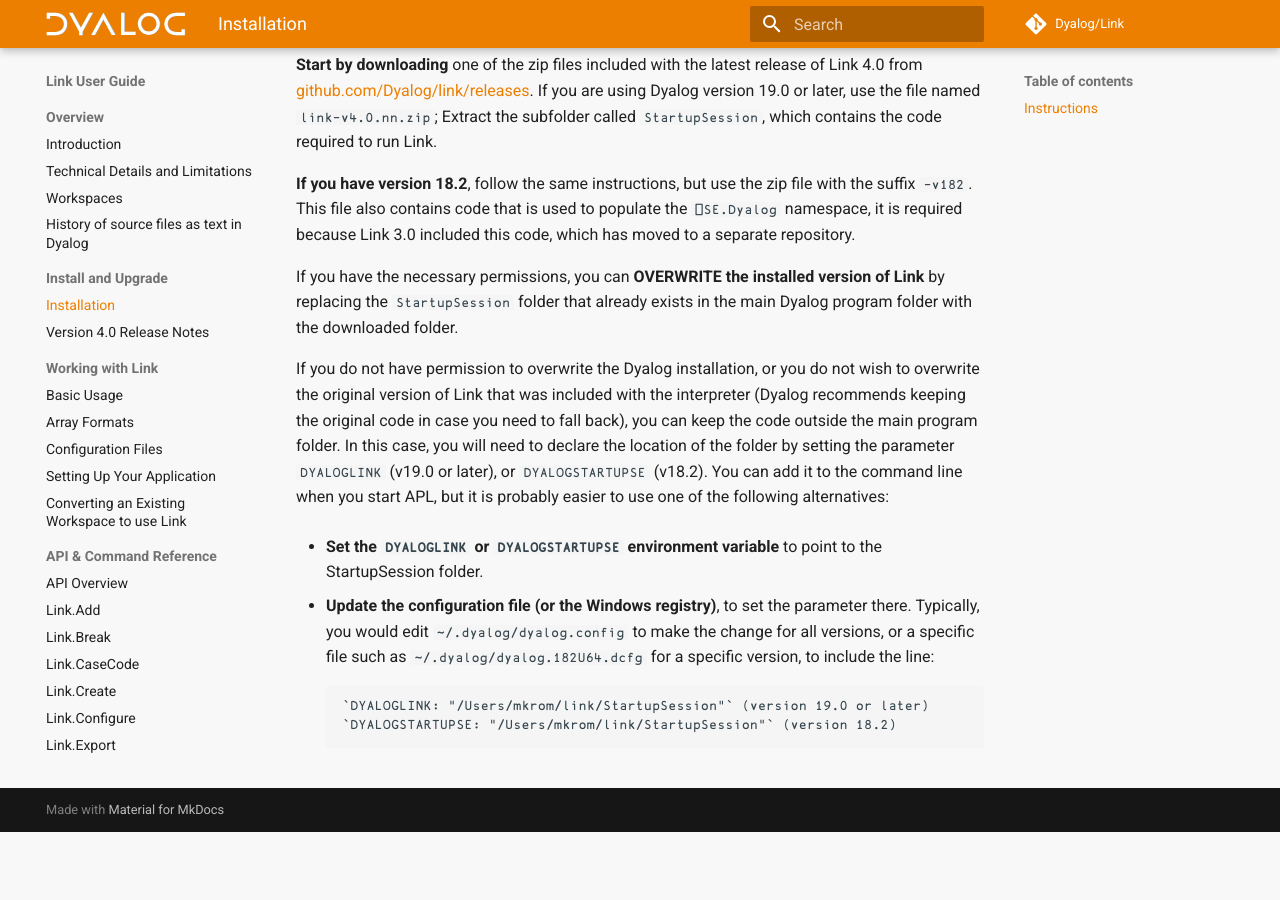
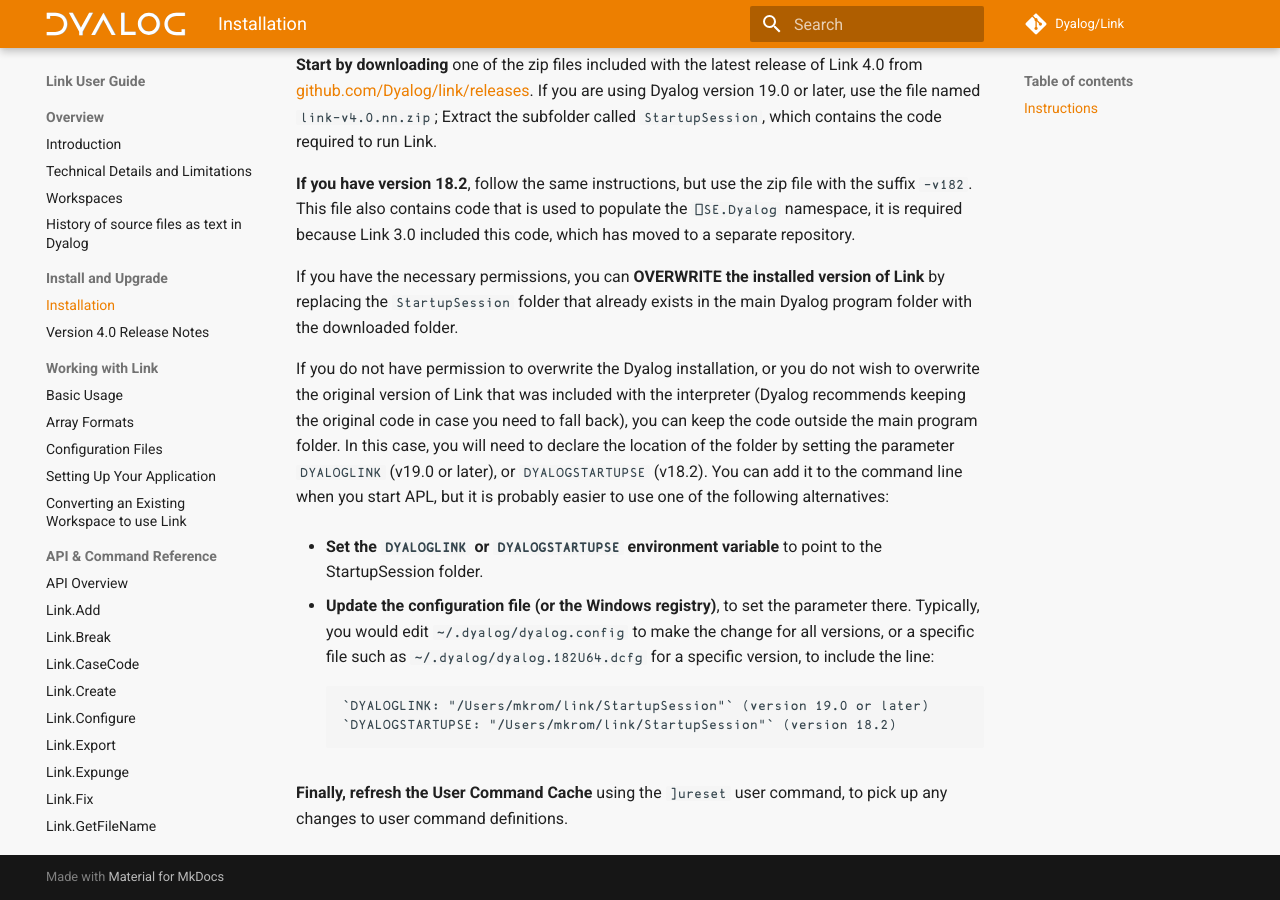
Before and after one commit to Dyalog/link, an MkDocs documentation site: the page built from docs/Usage/Installation.md, in a window 1280 px wide and 900 px high, scrolled down 692 px. Built offline with MkDocs 1.6.1 and Material for MkDocs 9.7.7, drawn with Linux system fonts in a browser that asks for light colours; comment, search, counter and statistics services are not loaded; the version menu is left out; before the commit the page ends 1524 px from its top, so only the background shows below that.

Commit message:
Add ]ureset to installation instructions

```diff
--- a/docs/Usage/Installation.md
+++ b/docs/Usage/Installation.md
@@ -32,3 +32,5 @@
 
 		`DYALOGLINK: "/Users/mkrom/link/StartupSession"` (version 19.0 or later)
     	`DYALOGSTARTUPSE: "/Users/mkrom/link/StartupSession"` (version 18.2)
+
+**Finally, refresh the User Command Cache** using the `]ureset` user command, to pick up any changes to user command definitions.
```
